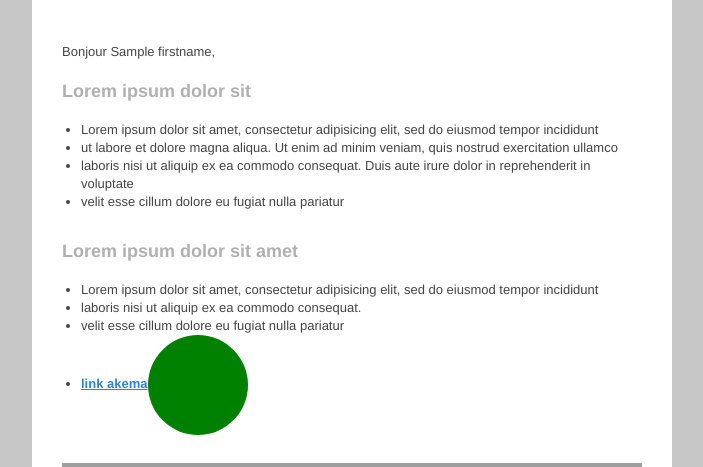
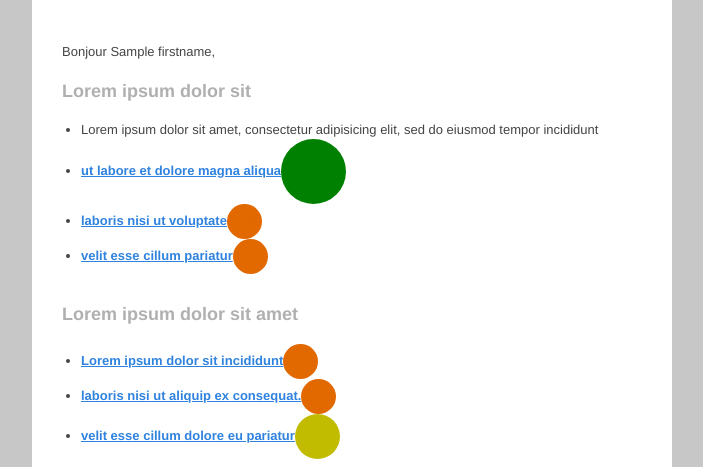
Before and after one commit to Onurbi12/my_first_blog, a Django app: template blog/templates/blog/result.html in a window 1280 px wide. Shown: the part 500-967 px from the top of the page, without its empty margins (288-991 px from the left). Run offline with Django 3.2, Linux system fonts and the light colour scheme; the template is opened without the code that fills it: most values are stand-ins (such as "Sample title", 1, 10 or a date in 2020); grey boxes are pictures that could not be loaded.

Commit message:
Up to date version

```diff
--- a/blog/templates/blog/result.html
+++ b/blog/templates/blog/result.html
@@ -183,7 +183,6 @@
                 -webkit-text-size-adjust: 80% !important;
                 -ms-text-size-adjust: 80% !important;
             }
-
 
             img {
                 height: auto;
@@ -481,22 +480,127 @@
             white-space: normal;
         }
     .url1 {
-            height: 100px;
-            width: 100px;
+            height: 35px;
+            width: 35px;
+            background-color: #e26800;
+            border-radius: 50%;
+            display: inline-block;
+            line-height: 35px;
+            text-align: center;
+            vertical-align: middle;
+            color: #e26800;}
+        .url1:hover {
+            height: 35px;
+            width: 35px;
+            background-color: #e26800;
+            border-radius: 50%;
+            display: inline-block;
+            line-height: 35px;
+            text-align: center;
+            vertical-align: middle;
+            color: black;
+            font-weight: bold;}
+        .url2 {
+            height: 35px;
+            width: 35px;
+            background-color: #e26800;
+            border-radius: 50%;
+            display: inline-block;
+            line-height: 35px;
+            text-align: center;
+            vertical-align: middle;
+            color: #e26800;}
+        .url2:hover {
+            height: 35px;
+            width: 35px;
+            background-color: #e26800;
+            border-radius: 50%;
+            display: inline-block;
+            line-height: 35px;
+            text-align: center;
+            vertical-align: middle;
+            color: black;
+            font-weight: bold;}
+        .url3 {
+            height: 35px;
+            width: 35px;
+            background-color: #e26800;
+            border-radius: 50%;
+            display: inline-block;
+            line-height: 35px;
+            text-align: center;
+            vertical-align: middle;
+            color: #e26800;}
+        .url3:hover {
+            height: 35px;
+            width: 35px;
+            background-color: #e26800;
+            border-radius: 50%;
+            display: inline-block;
+            line-height: 35px;
+            text-align: center;
+            vertical-align: middle;
+            color: black;
+            font-weight: bold;}
+        .url4 {
+            height: 35px;
+            width: 35px;
+            background-color: #e26800;
+            border-radius: 50%;
+            display: inline-block;
+            line-height: 35px;
+            text-align: center;
+            vertical-align: middle;
+            color: #e26800;}
+        .url4:hover {
+            height: 35px;
+            width: 35px;
+            background-color: #e26800;
+            border-radius: 50%;
+            display: inline-block;
+            line-height: 35px;
+            text-align: center;
+            vertical-align: middle;
+            color: black;
+            font-weight: bold;}
+        .url5 {
+            height: 45px;
+            width: 45px;
+            background-color: #c1bc00;
+            border-radius: 50%;
+            display: inline-block;
+            line-height: 45px;
+            text-align: center;
+            vertical-align: middle;
+            color: #c1bc00;}
+        .url5:hover {
+            height: 45px;
+            width: 45px;
+            background-color: #c1bc00;
+            border-radius: 50%;
+            display: inline-block;
+            line-height: 45px;
+            text-align: center;
+            vertical-align: middle;
+            color: black;
+            font-weight: bold;}
+        .url6 {
+            height: 65px;
+            width: 65px;
             background-color: #008000;
             border-radius: 50%;
             display: inline-block;
-            line-height: 100px;
+            line-height: 65px;
             text-align: center;
             vertical-align: middle;
             color: #008000;}
-        .url1:hover {
-            height: 100px;
-            width: 100px;
+        .url6:hover {
+            height: 65px;
+            width: 65px;
             background-color: #008000;
             border-radius: 50%;
             display: inline-block;
-            line-height: 100px;
+            line-height: 65px;
             text-align: center;
             vertical-align: middle;
             color: black;
@@ -559,16 +663,14 @@
                                                                                 adipisicing elit, sed do eiusmod
                                                                                 tempor incididunt
                                                                             </li>
-<li>ut labore et dolore magna aliqua. Ut
-                                                                                enim ad minim veniam, quis nostrud
-                                                                                exercitation ullamco
-                                                                            </li>
-<li>laboris nisi ut aliquip ex ea commodo
-                                                                                consequat. Duis aute irure dolor in
-                                                                                reprehenderit in voluptate
-                                                                            </li>
-<li>velit esse cillum dolore eu fugiat nulla
-                                                                                pariatur</li>
+<li><a href="https://apidae.biz/">ut labore
+                                                                                    et dolore magna aliqua</a><div class="url6">40%</div>
+</li>
+<li><a href="https://slack.com/intl/fr-fr/">laboris
+                                                                                    nisi ut voluptate</a><div class="url1">10%</div>
+</li>
+<li><a href="https://akemail.fr/">velit esse
+                                                                                    cillum pariatur</a><div class="url2">10%</div></li>
 </ul>
 </p>
 </div>
@@ -588,19 +690,14 @@
 <div align="left" class="article-content">
 <p>
 <ul>
-<li>Lorem ipsum dolor sit amet, consectetur
-                                                                                adipisicing elit, sed do eiusmod
-                                                                                tempor incididunt
-                                                                            </li>
-<li>laboris nisi ut aliquip ex ea commodo
-                                                                                consequat.
-                                                                            </li>
-<li>velit esse cillum dolore eu fugiat nulla
-                                                                                pariatur</li>
-<li>
-<a href="https://akema.fr/">link
-                                                                                    akema</a><div class="url1">100%</div>
+<li><a href="https://about.gitlab.com/">Lorem
+                                                                                    ipsum dolor sit incididunt</a><div class="url4">10%</div>
 </li>
+<li><a href="https://aprime.fr/">laboris
+                                                                                    nisi ut aliquip ex consequat.</a><div class="url3">10%</div>
+</li>
+<li><a href="https://akema.fr/">velit esse
+                                                                                    cillum dolore eu pariatur</a><div class="url5">20%</div></li>
 </ul>
 </p>
 </div>
--- a/blog/urls.py
+++ b/blog/urls.py
@@ -1,16 +1,9 @@
 from django.conf.urls import url
 from . import views
-from wkhtmltopdf.views import PDFTemplateView
 
 
 urlpatterns = [
     url(r"^akema/([0-9]+)/$", views.akema_temp, name="akema_temp"),
-    url(
-        r"^pdf/$",
-        PDFTemplateView.as_view(
-            template_name="blog/result.html", filename="my_pdf.pdf",
-        ),
-        name="pdf",
-    ),
+    url(r"^pdf/$", views.html_to_pdf_view, name="pdf",),
     url(r"", views.main_page, name="home_page"),
 ]
```
Also changed, not shown: blog/views.py (+32 -4 lines), blog/static/img/circle1.png (deleted), 2 other files.
